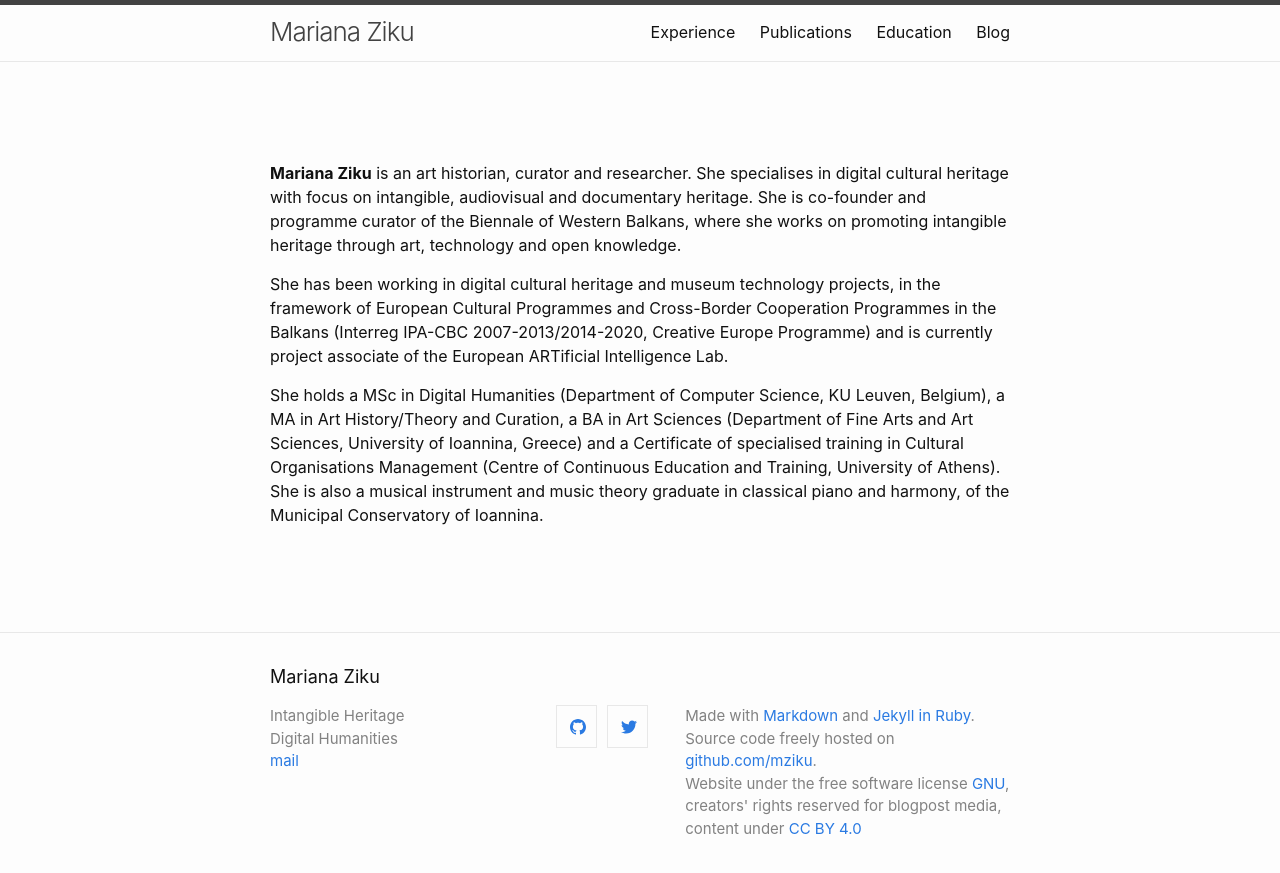
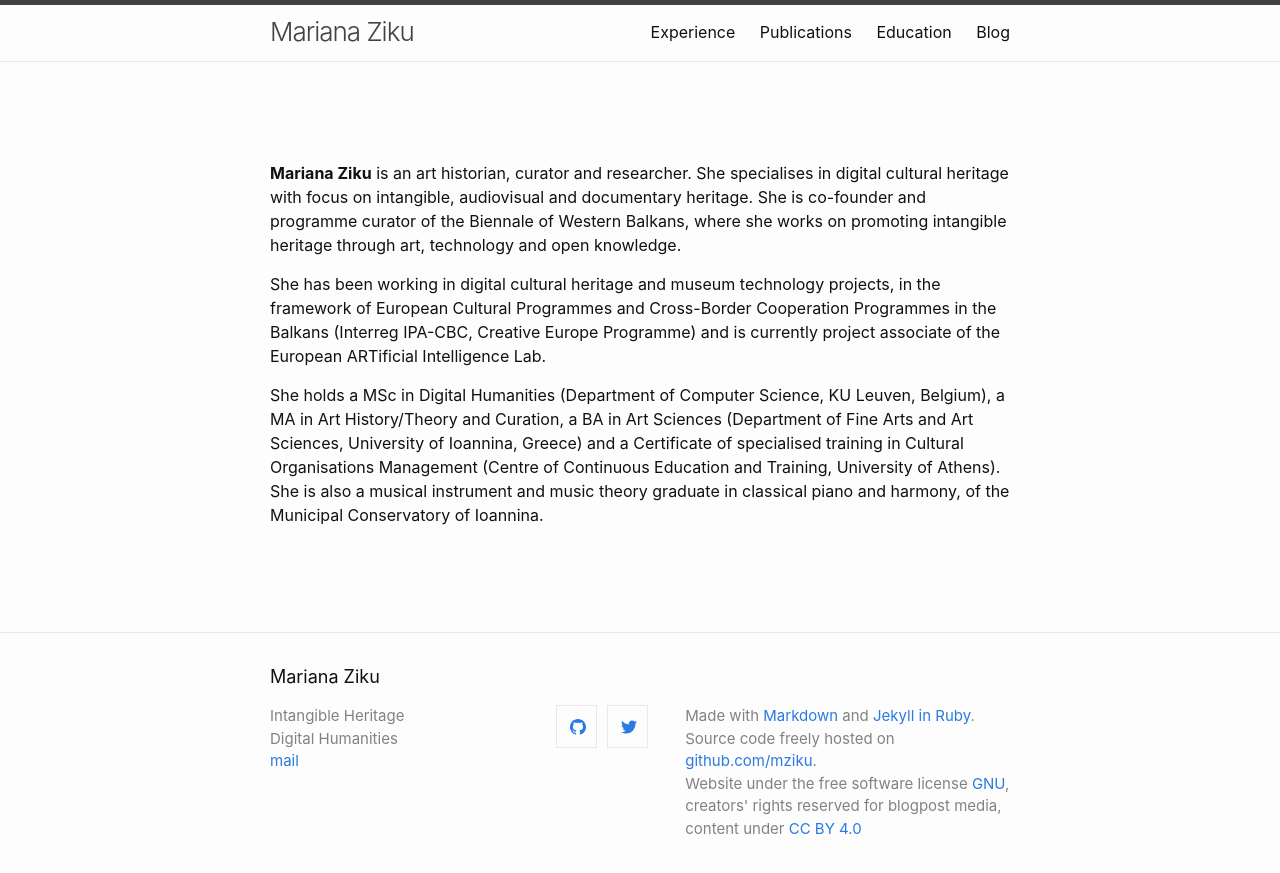
Before and after one commit to mziku/mziku.github.io, a Jekyll site: the page built from index.md, in a window 1280 px wide. Shown: the top 873 px of the page. Built offline with Jekyll 4.4.1, drawn with Linux system fonts in a browser that asks for light colours.

Commit message:
Update index.md

```diff
--- a/index.md
+++ b/index.md
@@ -6,6 +6,6 @@ layout: page
 
 **Mariana Ziku** is an art historian, curator and researcher. She specialises in digital cultural heritage with focus on intangible, audiovisual and documentary heritage. She is co-founder and programme curator of the Biennale of Western Balkans, where she works on promoting intangible heritage through art, technology and open knowledge.
 
-She has been working in digital cultural heritage and museum technology projects, in the framework of European Cultural Programmes and Cross-Border Cooperation Programmes in the Balkans (Interreg IPA-CBC 2007-2013/2014-2020, Creative Europe Programme) and is currently project associate of the European ARTificial Intelligence Lab.
+She has been working in digital cultural heritage and museum technology projects, in the framework of European Cultural Programmes and Cross-Border Cooperation Programmes in the Balkans (Interreg IPA-CBC, Creative Europe Programme) and is currently project associate of the European ARTificial Intelligence Lab.
 
 She holds a MSc in Digital Humanities (Department of Computer Science, KU Leuven, Belgium), a MA in Art History/Theory and Curation, a BA in Art Sciences (Department of Fine Arts and Art Sciences, University of Ioannina, Greece) and a Certificate of specialised training in Cultural Organisations Management (Centre of Continuous Education and Training, University of Athens). She is also a musical instrument and music theory graduate in classical piano and harmony, of the Municipal Conservatory of Ioannina.
```
